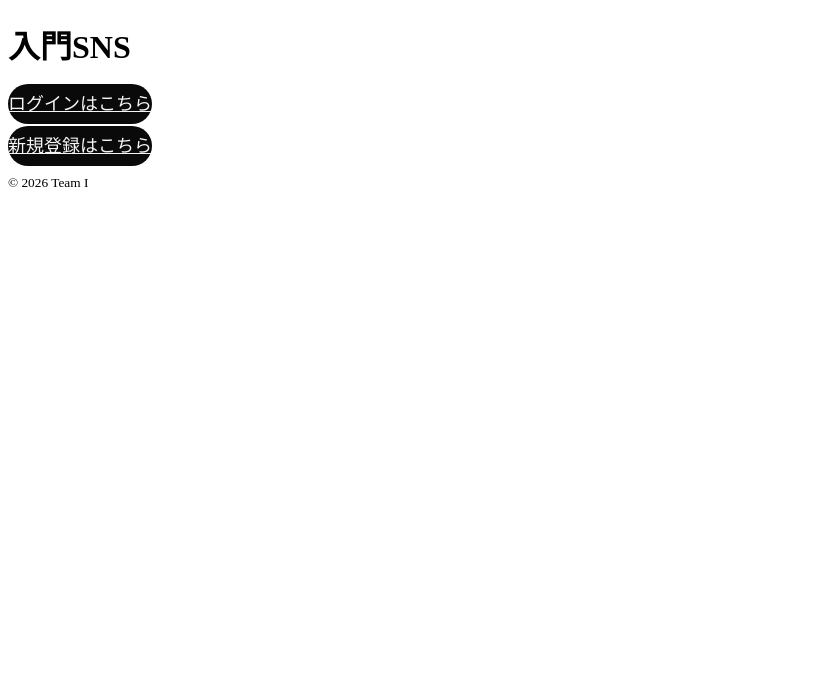
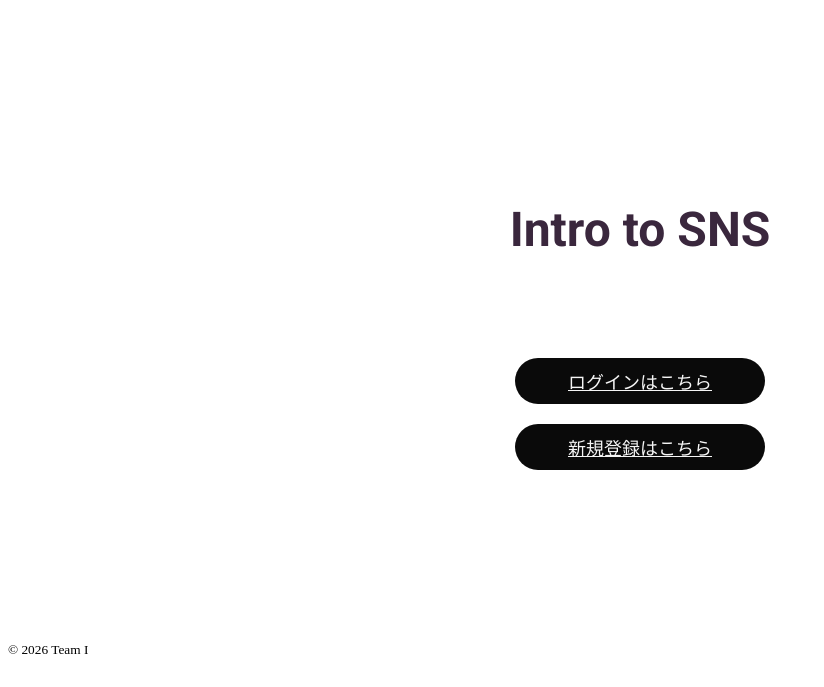
Before and after one commit to raretech-hackathon-team-i/team-i-sns, a Flask app: page / in a window 1280 px wide. Shown: the part 113-800 px from the top of the page, without its empty margins (0-824 px from the left). Run offline with Flask 2, Linux system fonts and the light colour scheme; some libraries are stand-ins or nearby versions.

Commit message:
css,html変更を追加

```diff
--- a/SNSApp/templates/auth/top.html
+++ b/SNSApp/templates/auth/top.html
@@ -1,11 +1,17 @@
 {% extends "base.html" %}
 {% block title %}ログイン　|　入門SNS{% endblock%}
 {%block extra_css %}
+<link rel="stylesheet" href="https://fonts.googleapis.com/css2?family=Roboto:wght@700&display=swap">
 <link rel="stylesheet" href="{{url_for('static', filename='css/auth.css')}}"/>
 {% endblock %}
+
 {% block content %}
-<h1>入門SNS</h1>
-<p><a class="btn" href="{{ url_for('signin_view') }}">ログインはこちら</a></p>
+<div class="auth-container">
+    <h1 class="auth-title">Intro to SNS</h1>
 
-<p><a class="btn" href="{{ url_for('signup_view') }}">新規登録はこちら</a></p>
+    <div class="button-group">
+        <a class="btn" href="{{ url_for('signin_view') }}">ログインはこちら</a>
+        <a class="btn" href="{{ url_for('signup_view') }}">新規登録はこちら</a>
+    </div>
+</div>
 {# 必要ならflash表示を入れる #} {% endblock %}
```
